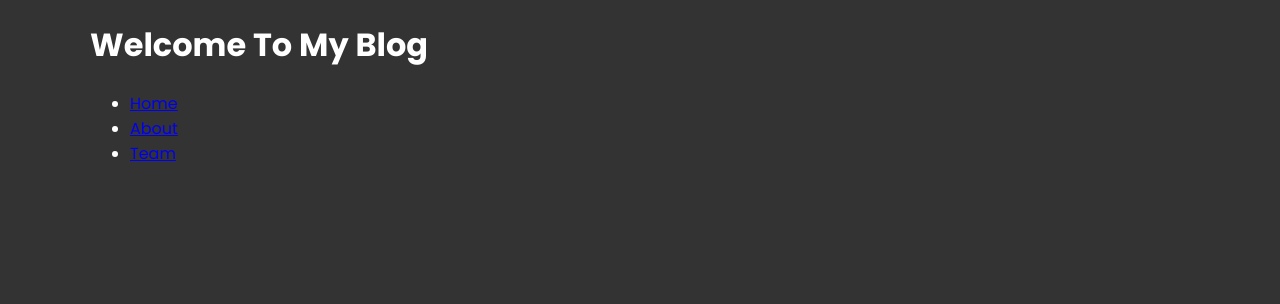
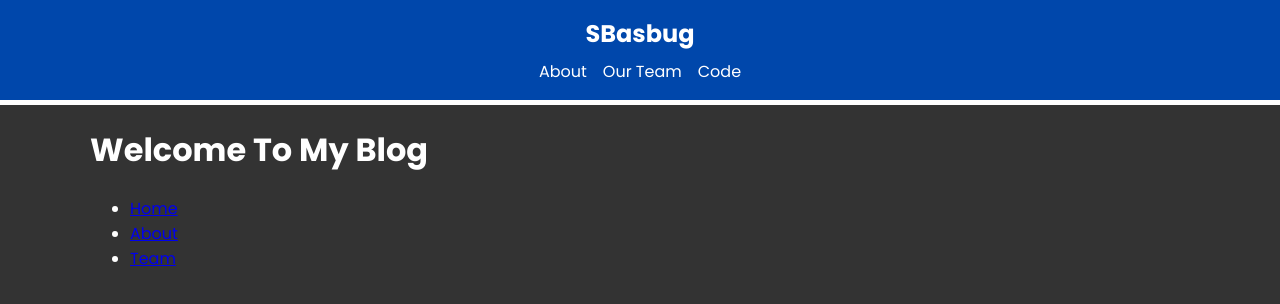
Before and after one commit to suleymanbasbug/next_13_crash, a Next.js app: page / in a window 1280 px wide. Shown: the top 304 px of the page. Built offline with nearby package versions, Linux system fonts and the light colour scheme.

Commit message:
added headerbar for every page

```diff
--- /dev/null
+++ b/app/components/Header.jsx
@@ -0,0 +1,20 @@
+import Link from "next/link";
+
+const Header = () => {
+  return (
+    <header className="header">
+      <div className="container">
+        <div className="logo">
+          <Link href="/">SBasbug</Link>
+        </div>
+        <div className="links">
+          <Link href="/about">About</Link>
+          <Link href="/about/team">Our Team</Link>
+          <Link href="/code/repos">Code</Link>
+        </div>
+      </div>
+    </header>
+  );
+};
+
+export default Header;
--- a/app/layout.js
+++ b/app/layout.js
@@ -1,5 +1,6 @@
 import { Poppins } from "next/font/google";
 import "./globals.css";
+import Header from "./components/Header";
 
 const poppins = Poppins({
   weight: ["400", "700"],
@@ -16,6 +17,7 @@
   return (
     <html lang="en">
       <body className={poppins.className}>
+        <Header />
         <main className="container">{children}</main>
       </body>
     </html>
```
